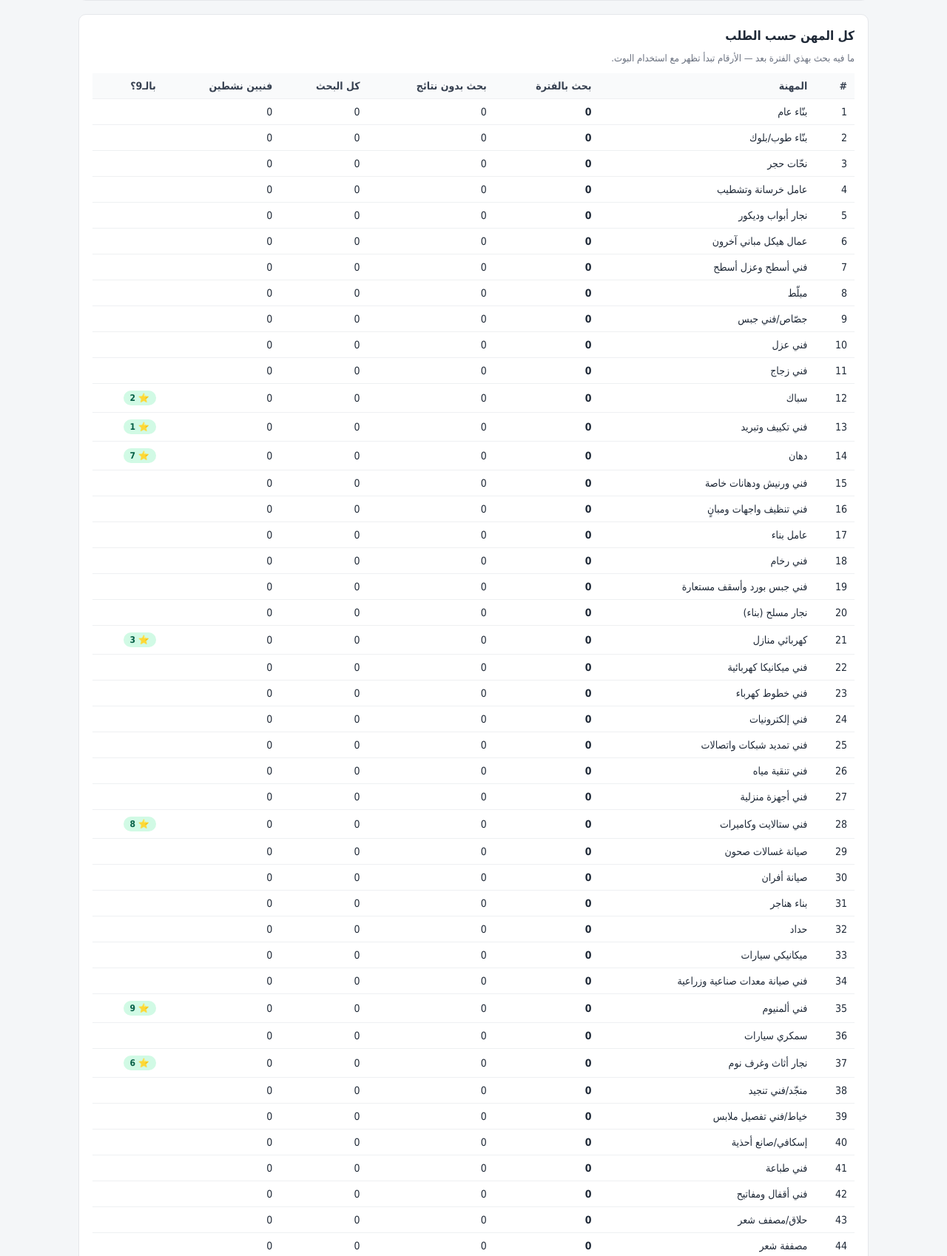
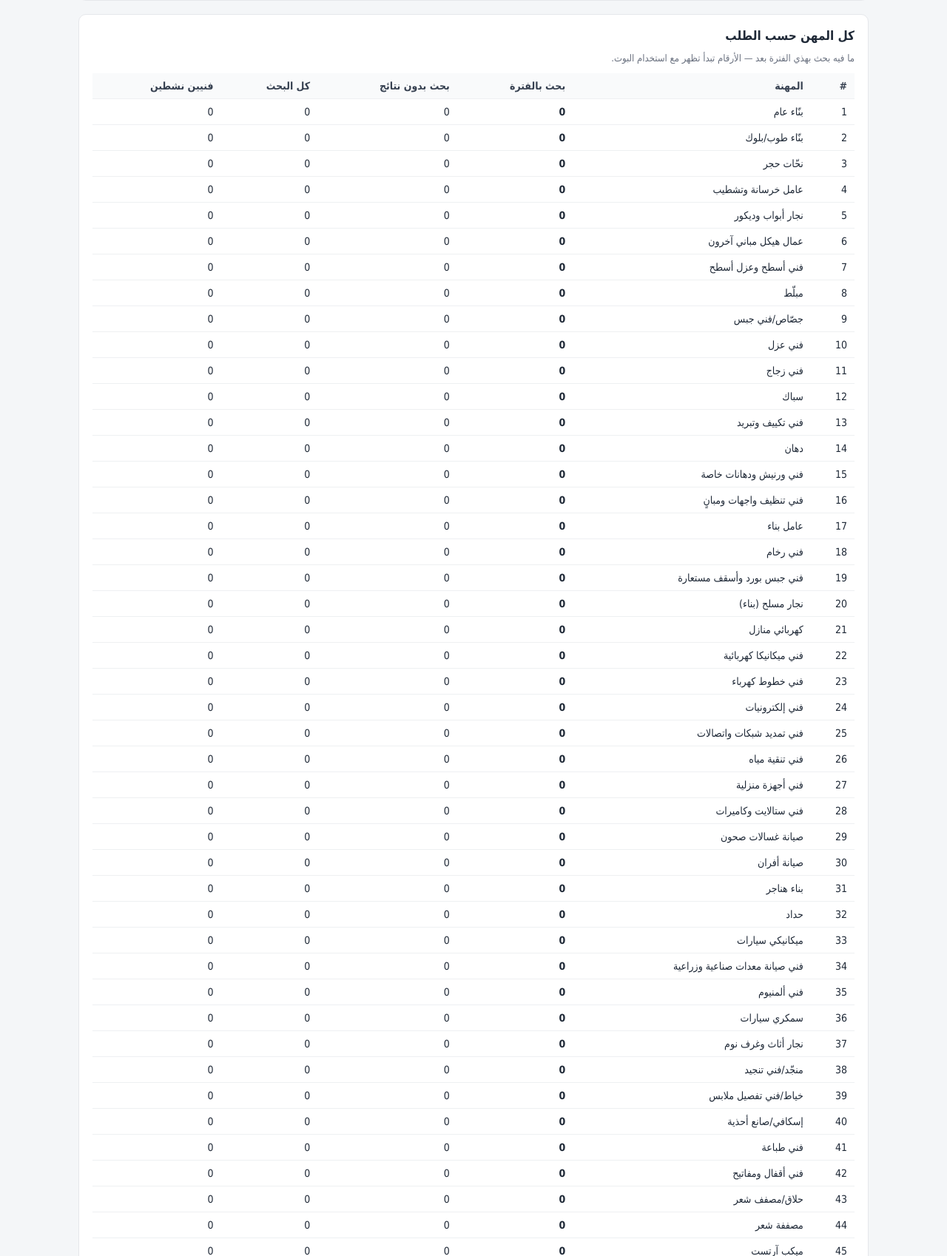
Before and after one commit to abod14/fani-bot, a Flask app: page /demand in a window 1280 px wide. Shown: the part 480-2178 px from the top of the page at 74% size. Run offline with Flask 3, Linux system fonts and the light colour scheme; the visitor is signed in with stand-in values (Sample User, id 1); data comes from the database, SQL or seed files in the repository; data that the repository does not hold is empty; parts of the project's set-up code (start-up, migrations or seed data) failed here and were passed over.

Commit message:
Demand page: drop the 'in top 9' column
Co-Authored-By: Claude Opus 5.5 <noreply@anthropic.com>
Claude-Session: https://claude.ai/code/session_01Xycw8G33rVCsQ9TnvnDh11

```diff
--- a/admin_panel/templates/demand.html
+++ b/admin_panel/templates/demand.html
@@ -53,7 +53,7 @@
   {% if not has_data %}<p class="muted">ما فيه بحث بهذي الفترة بعد — الأرقام تبدأ تظهر مع استخدام البوت.</p>{% endif %}
   <table>
     <thead><tr>
-      <th>#</th><th>المهنة</th><th>بحث بالفترة</th><th>بحث بدون نتائج</th><th>كل البحث</th><th>فنيين نشطين</th><th>بالـ9؟</th>
+      <th>#</th><th>المهنة</th><th>بحث بالفترة</th><th>بحث بدون نتائج</th><th>كل البحث</th><th>فنيين نشطين</th>
     </tr></thead>
     <tbody>
       {% for r in rows %}
@@ -64,7 +64,6 @@
         <td>{% if r.empty %}<span class="badge rejected" title="ناس بحثوا وما لقوا فني — فرصة تسويق للفنيين">{{ r.empty }}</span>{% else %}0{% endif %}</td>
         <td>{{ r.total }}</td>
         <td>{{ r.techs }}</td>
-        <td>{% if r.top_pos %}<span class="badge active">⭐ {{ r.top_pos }}</span>{% endif %}</td>
       </tr>
       {% endfor %}
     </tbody>
```
